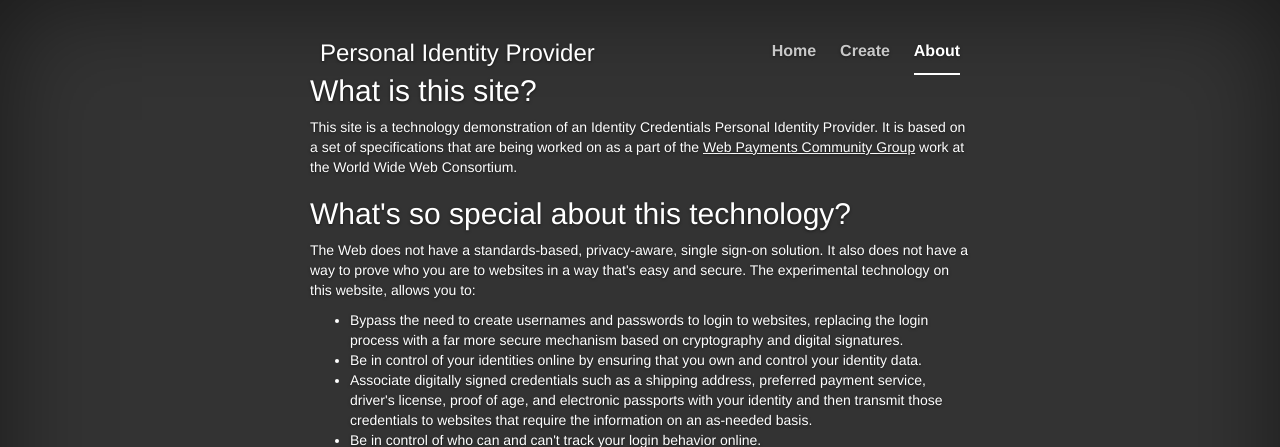
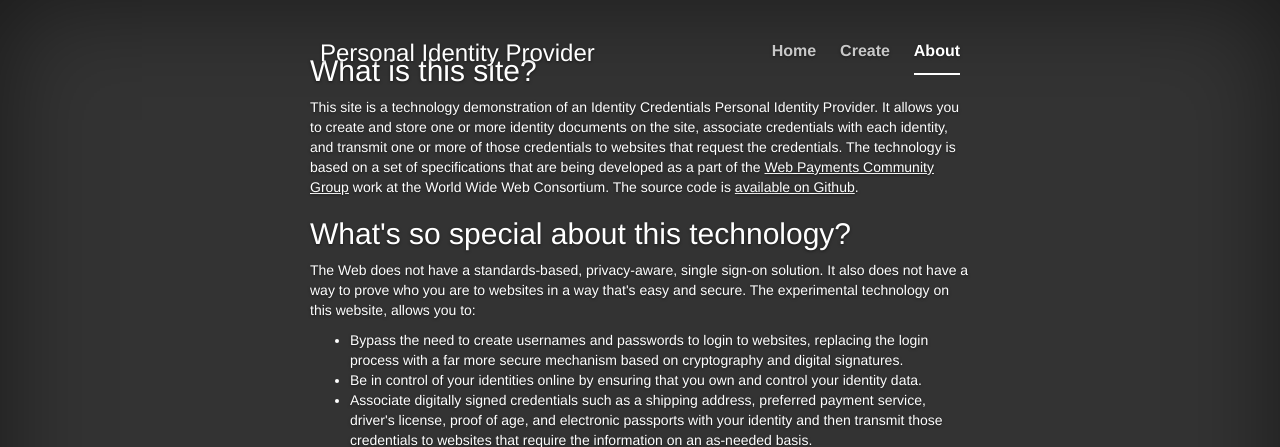
Before and after one commit to digitalbazaar/opencred-idp, a PHP site: page /register/about in a window 1280 px wide. Shown: the top 447 px of the page. Run offline with PHP 8.4, Linux system fonts and the light colour scheme; data that the repository does not hold is empty; a stand-in replaces the project's code that opens the database connection; some libraries are stand-ins or nearby versions.

Commit message:
Add reference to github source code, more explanation about IdP.

```diff
--- a/sites/idp.dev/about.php
+++ b/sites/idp.dev/about.php
@@ -58,10 +58,16 @@ session_start();
             <h2>What is this site?</h2>
             <p>
 This site is a technology demonstration of an Identity Credentials Personal
-Identity Provider. It is based on a set of specifications that are being
-worked on as a part of the
+Identity Provider. It allows you to create and store one or more identity
+documents on the site, associate credentials with each identity, and
+transmit one or more of those credentials to websites that request the
+credentials. The technology is based on a set of specifications that are being
+developed as a part of the
 <a style="text-decoration: underline;" href="https://web-payments.org/">
 Web Payments Community Group</a> work at the World Wide Web Consortium.
+The source code is
+<a style="text-decoration: underline;"
+  href="https://github.com/digitalbazaar/opencred-idp">available on Github</a>.
             </p>
             <h2>What's so special about this technology?</h2>
             <p>
```
